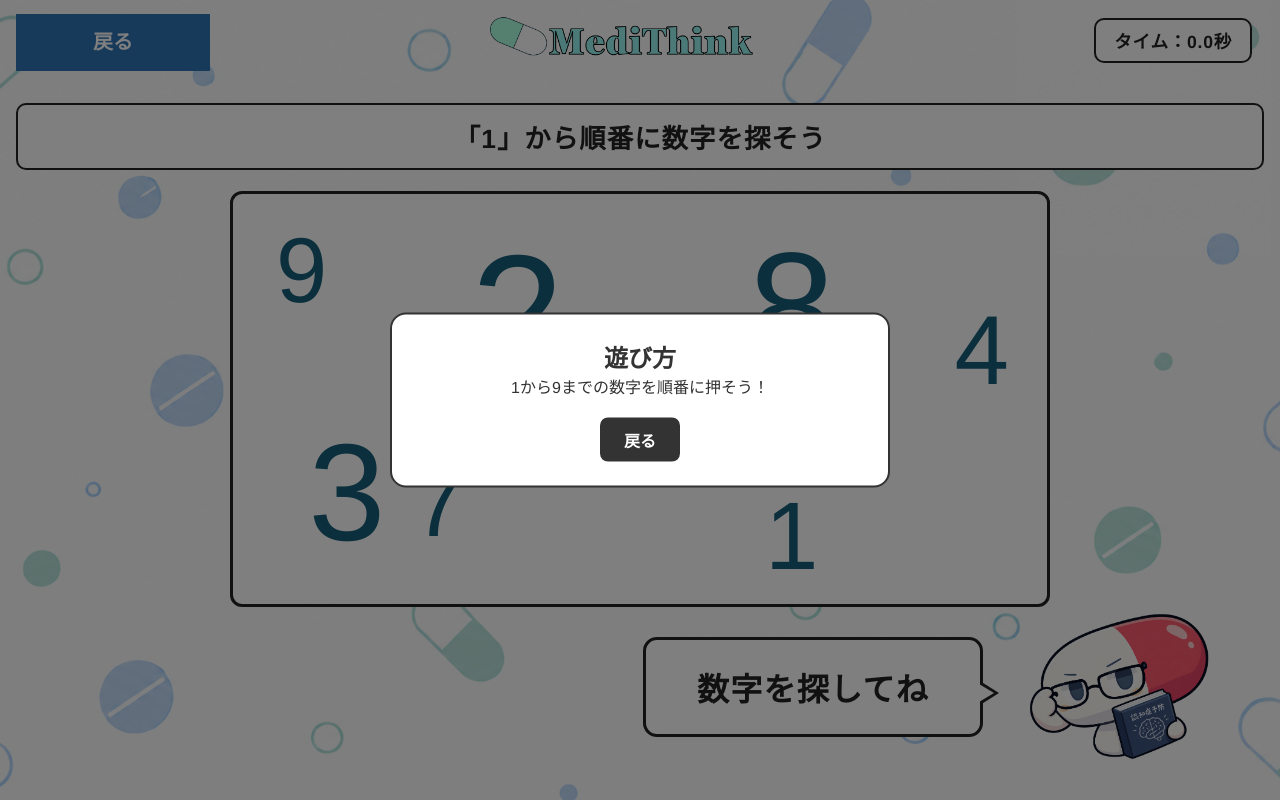
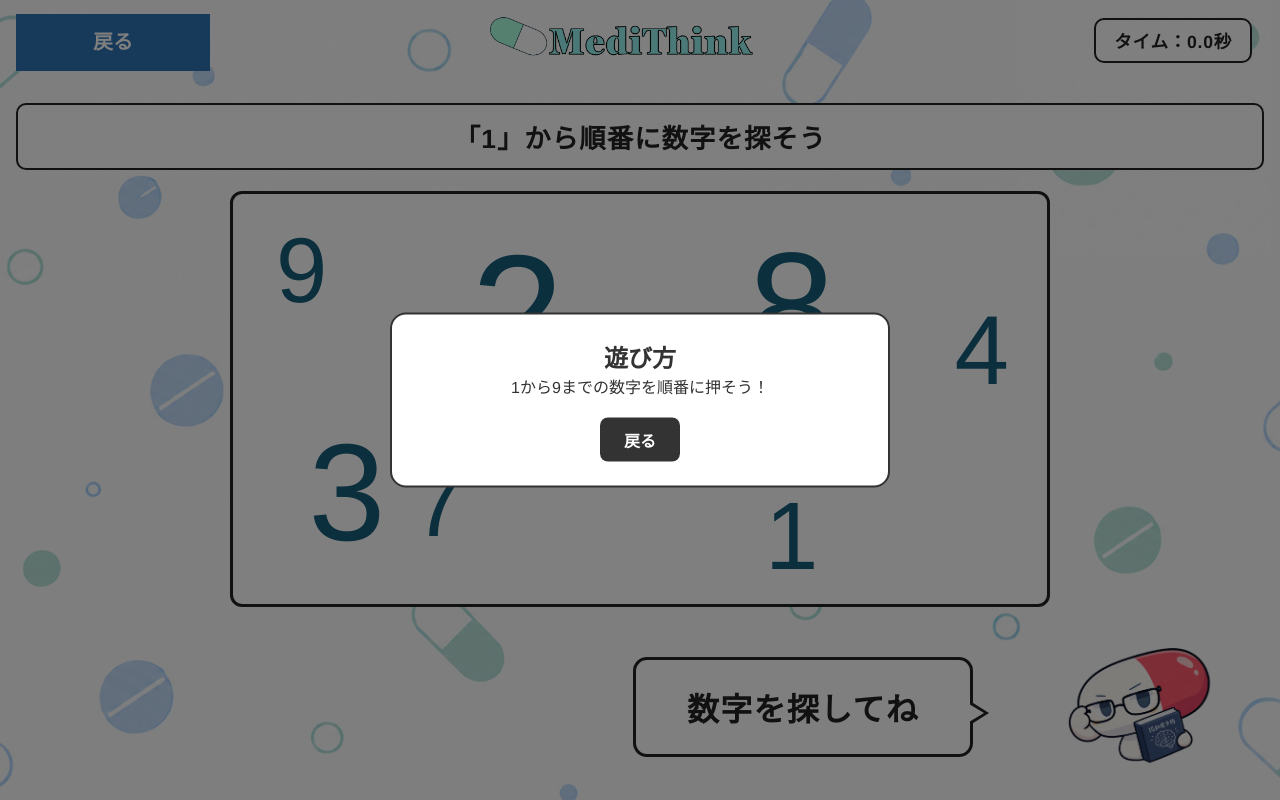
Before and after one commit to sinon0215/MediThink, a PHP site: page /game_suuzisagashi.php in a window 1280 px wide. Run offline with PHP 8.4, Linux system fonts and the light colour scheme.

Commit message:
キャラクターサイズ変更

```diff
--- a/css/style.css
+++ b/css/style.css
@@ -366,6 +366,12 @@ body.home-body {
     align-items: center;
     justify-content: center;
     flex-shrink: 0;
+}
+
+.character img{
+    height: 150px;
+    width: auto;
+    margin-left: 50px;
 }
 
 .pill-character {
--- a/home.php
+++ b/home.php
@@ -175,7 +175,7 @@ try {
 
                 <!-- キャラクターエリア (.character) -->
                 <div class="character">
-                    <img src="./image/zilyou_zaiko.png" height="150px">
+                    <img src="./image/zilyou_zaiko.png">
                 </div>
             </div>
         </div>
```
